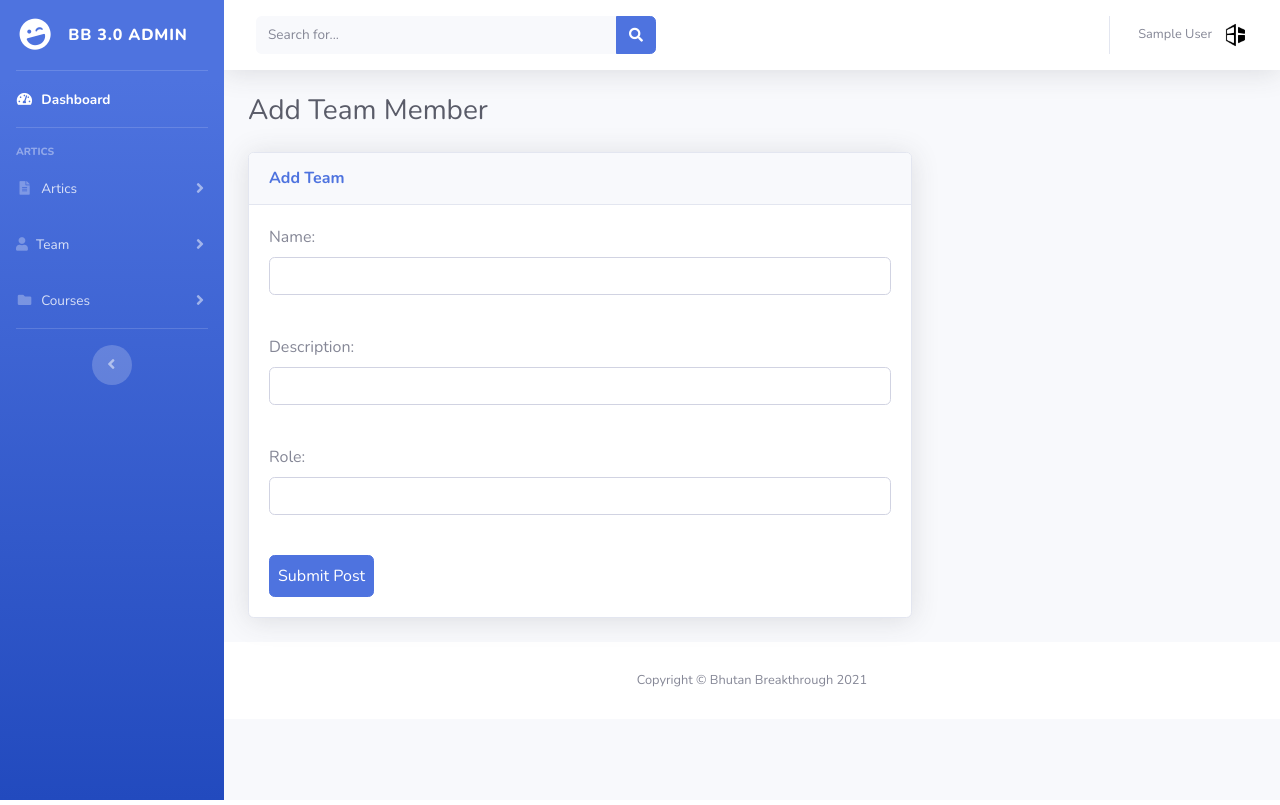
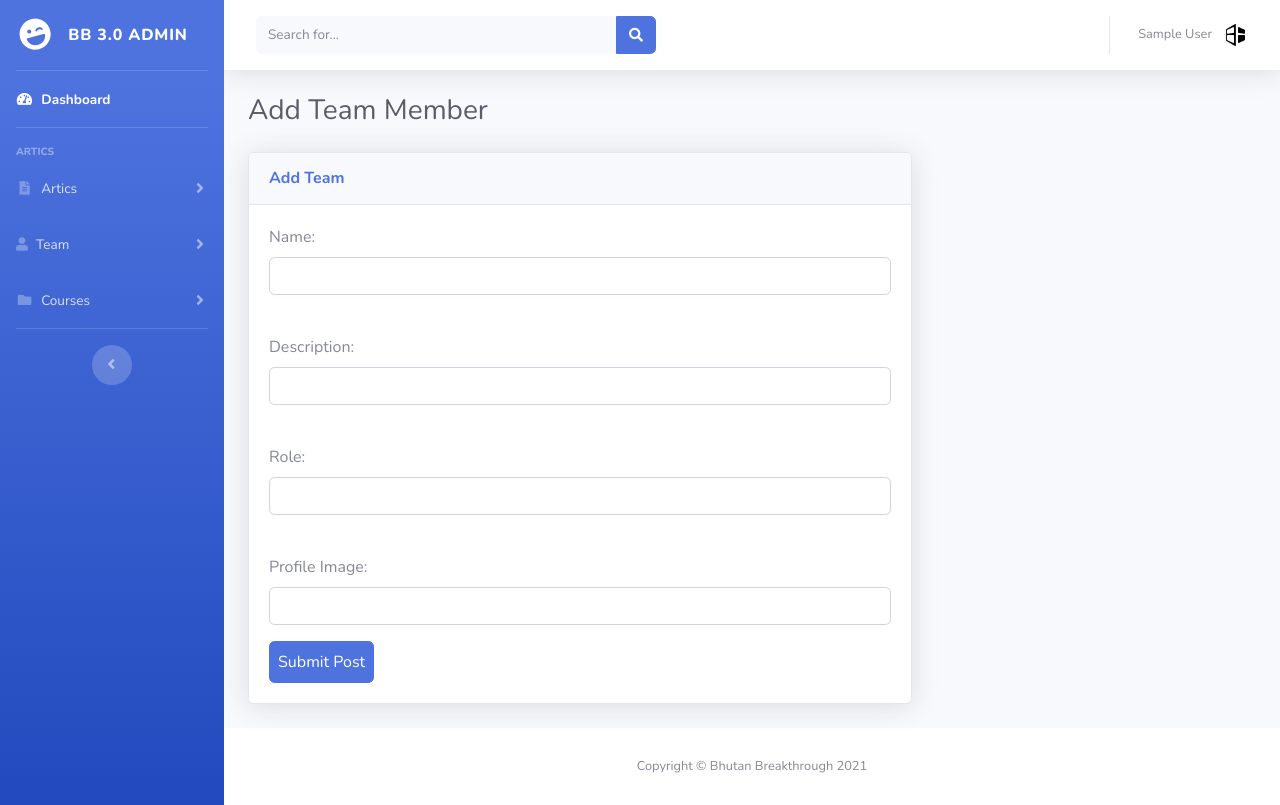
Before and after one commit to Ugyenjigmerangdrel/bb3.0-backend, a PHP site: page /add-team.php in a window 1280 px wide. Run offline with PHP 8.4, Linux system fonts and the light colour scheme; the visitor is signed in with stand-in values (Sample User, id 1); data that the repository does not hold is empty; some libraries are stand-ins or nearby versions.

Commit message:
image for authors

```diff
--- a/add-team.php
+++ b/add-team.php
@@ -87,6 +87,10 @@ adminOnly();
                                             <input type="text" name="role" value="<?php echo $role ?>" class="form-control" required>
                                         </div>
                                         <br>
+                                        <div class="form-group">
+                                            <label for="">Profile Image:</label>
+                                            <input type="text" name="role" value="<?php echo $role ?>" class="form-control" required>
+                                        </div>
                                         <button name="submit_author" class="btn btn-primary p-2">Submit Post</button>
                                         </form>
                                     </div>
```
